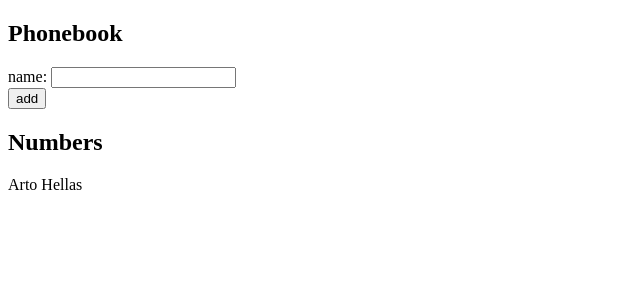
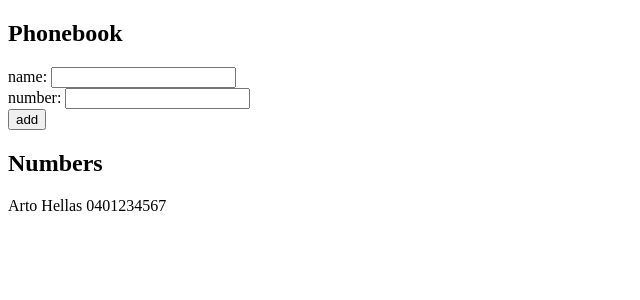
Before and after one commit to bgocap/FSO5CR-2, a React (Create React App) app in the folder phonebook/: page / in a window 1280 px wide. Shown: the top 300 px of the page, without its empty margins (0-640 px from the left). Built offline with nearby package versions, Linux system fonts and the light colour scheme.

Commit message:
Exercise 2.8

```diff
--- a/phonebook/src/App.js
+++ b/phonebook/src/App.js
@@ -2,41 +2,44 @@ import { useState } from 'react'
 
 const App = () => {
   const [persons, setPersons] = useState([
-    { name: 'Arto Hellas' }
+    { name: 'Arto Hellas', number: '0401234567' }
   ])
   const [newName, setNewName] = useState('')
+  const [newNumber, setNewNumber] = useState('')
 
   const addPerson = (event) => {
 
     event.preventDefault()
-    const personObject = {name:newName}
+    const personObject = {name:newName, number:newNumber}
 
     persons.some(person=>person.name===newName)?
     alert(`${newName} is already added to phonebook`)
     :setPersons(persons.concat(personObject))
 
     setNewName('')
+    setNewNumber('')
 
   }
 
-  const handleNoteChange = (event) => {
-    //console.log(event.target.value)
+  const handleNameChange = (event) => {
     setNewName(event.target.value)
+  }
+  const handleNumberChange = (event) => {
+    setNewNumber(event.target.value)
   }
 
   return (
     <div>
       <h2>Phonebook</h2>
       <form onSubmit={addPerson}>
-        <div>
-          name: <input value={newName} onChange={handleNoteChange} />
-        </div>
+        <div> name: <input value={newName} onChange={handleNameChange} /> </div>
+        <div> number: <input value={newNumber} onChange={handleNumberChange} /> </div>
         <div>
           <button type="submit">add</button>
         </div>
       </form>
       <h2>Numbers</h2>
-      <div>{persons.map(personsCopy=><p key={personsCopy.name}>{personsCopy.name}</p>)}</div>
+      <div>{persons.map(personsCopy=><p key={personsCopy.name}> {personsCopy.name} {personsCopy.number}</p>)}</div>
     </div>
   )
 }
```
